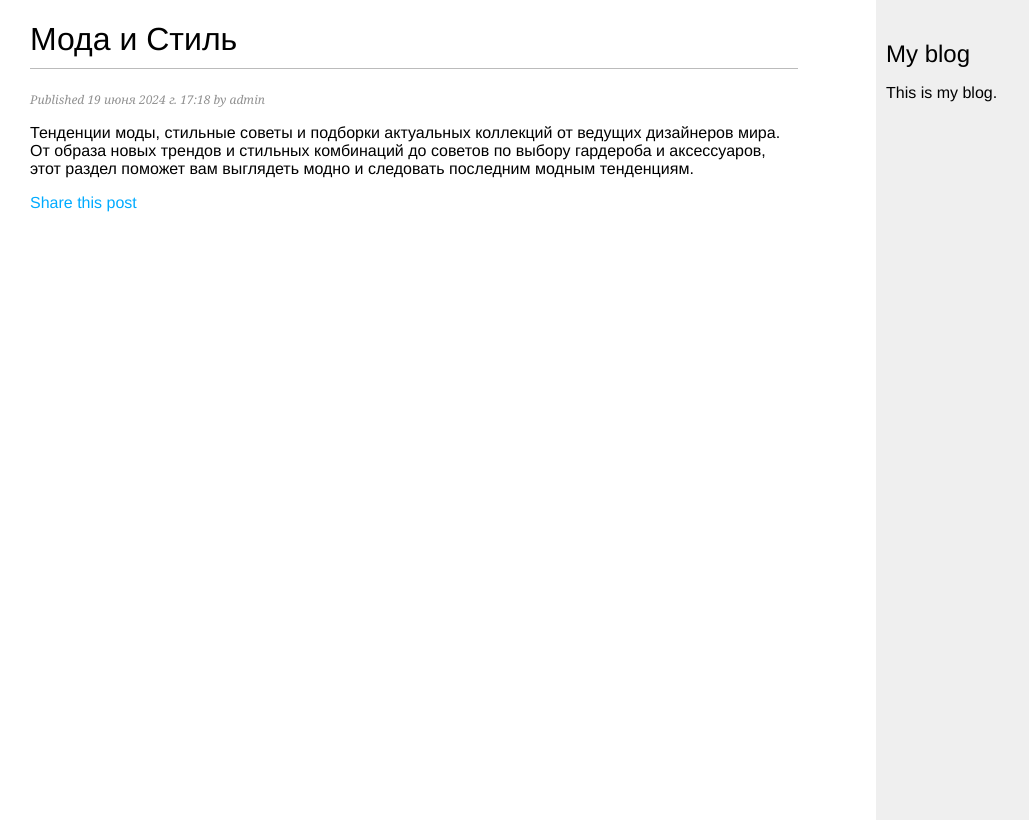
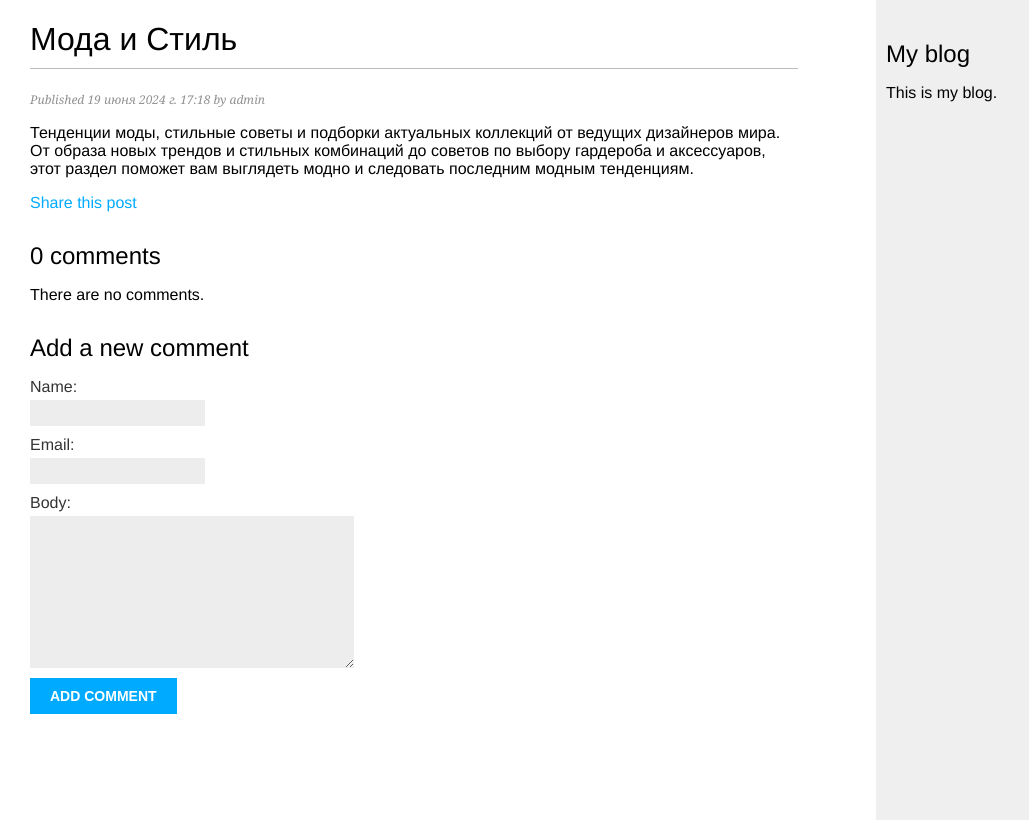
Before and after one commit to NiLNight/blog_site, a Django app: a page that uses blog/templates/blog/post/detail.html in a window 1280 px wide. Shown: the whole page, without its empty margins (0-1029 px from the left). Run offline with Django 5.2, Linux system fonts and the light colour scheme; data comes from the database, SQL or seed files in the repository; both versions use the stored data as it was after the commit.

Commit message:
добавлена функция создания комментариев к постам

```diff
--- a/blog/forms.py
+++ b/blog/forms.py
@@ -1,4 +1,5 @@
 from django import forms
+from .models import Comment
 
 
 class EmailPostForm(forms.Form):
@@ -7,3 +8,9 @@ class EmailPostForm(forms.Form):
     to = forms.EmailField()
     comments = forms.CharField(required=False,
                                widget=forms.Textarea)
+
+
+class CommentForm(forms.ModelForm):
+    class Meta:
+        model = Comment
+        fields = ['name', 'email', 'body']
--- a/blog/templates/blog/post/detail.html
+++ b/blog/templates/blog/post/detail.html
@@ -13,4 +13,21 @@
         Share this post
     </a>
 </p>
+{% with comments.count as total_comments %}
+<h2>
+    {{ total_comments }} comment{{ total_comments|pluralize }}
+</h2>
+{% endwith %}
+{% for comment in comments %}
+<div class="comment">
+    <p class="info">
+        Comment {{ forloop.counter }} by {{ comment.name }}
+        {{ comment.created }}
+    </p>
+    {{ comment.body|linebreaks }}
+</div>
+{% empty %}
+<p>There are no comments.</p>
+{% endfor %}
+{% include 'blog/post/includes/comment_form.html' %}
 {% endblock %}
--- /dev/null
+++ b/blog/templates/blog/post/includes/comment_form.html
@@ -0,0 +1,6 @@
+<h2>Add a new comment</h2>
+<form action="{% url 'blog:post_comment' post.id %}" method="post">
+ {{ form.as_p }}
+ {% csrf_token %}
+ <p><input type="submit" value="Add comment"></p>
+</form>
--- a/blog/urls.py
+++ b/blog/urls.py
@@ -11,5 +11,7 @@ urlpatterns = [
          views.post_detail,
          name='post_detail'),
     path('<int:post_id>/share/',
-         views.post_share, name='post_share')
+         views.post_share, name='post_share'),
+    path('<int:post_id>/comment/',
+         views.post_comment, name='post_comment')
 ]
--- a/blog/views.py
+++ b/blog/views.py
@@ -1,10 +1,11 @@
 from django.core.mail import send_mail
 from django.shortcuts import render, get_object_or_404
-from .models import Post
+from .models import Post, Comment
 from django.core.paginator import Paginator, EmptyPage, \
     PageNotAnInteger
 from django.views.generic import ListView
-from .forms import EmailPostForm
+from .forms import EmailPostForm, CommentForm
+from django.views.decorators.http import require_POST
 
 
 class PostListView(ListView):
@@ -41,9 +42,15 @@ def post_detail(request, year, month, day, post):
                              publish__year=year,
                              publish__month=month,
                              publish__day=day)
+    # Список активных комментариев к этому посту
+    comments = post.comments.filter(active=True)
+    # Форма для комментирования пользователями
+    form = CommentForm()
     return render(request,
                   'blog/post/detail.html',
-                  {'post': post})
+                  {'post': post,
+                   'comments': comments,
+                   'form': form})
 
 
 def post_share(request, post_id):
@@ -72,3 +79,24 @@ def post_share(request, post_id):
     return render(request, 'blog/post/share.html', {'post': post,
                                                     'form': form,
                                                     'sent': sent})
+
+
+@require_POST
+def post_comment(request, post_id):
+    post = get_object_or_404(Post,
+                             id=post_id,
+                             status=Post.Status.PUBLISHED)
+    comment = None
+    # Комментарий был отправлен
+    form = CommentForm(data=request.POST)
+    if form.is_valid():
+        # Создать объект класса Comment, не сохраняя его в базе данных
+        comment = form.save(commit=False)
+        # Назначить пост комментарию
+        comment.post = post
+        # Сохранить комментарий в базе данных
+        comment.save()
+    return render(request, 'blog/post/comment.html',
+                  {'post': post,
+                   'form': form,
+                   'comment': comment})
```
Also changed, not shown: blog/admin.py (+8 -1 lines), blog/templates/blog/post/comment.html (added, +10 -0 lines), db.sqlite3. Lines whose indentation alone changed are shown as unchanged.
